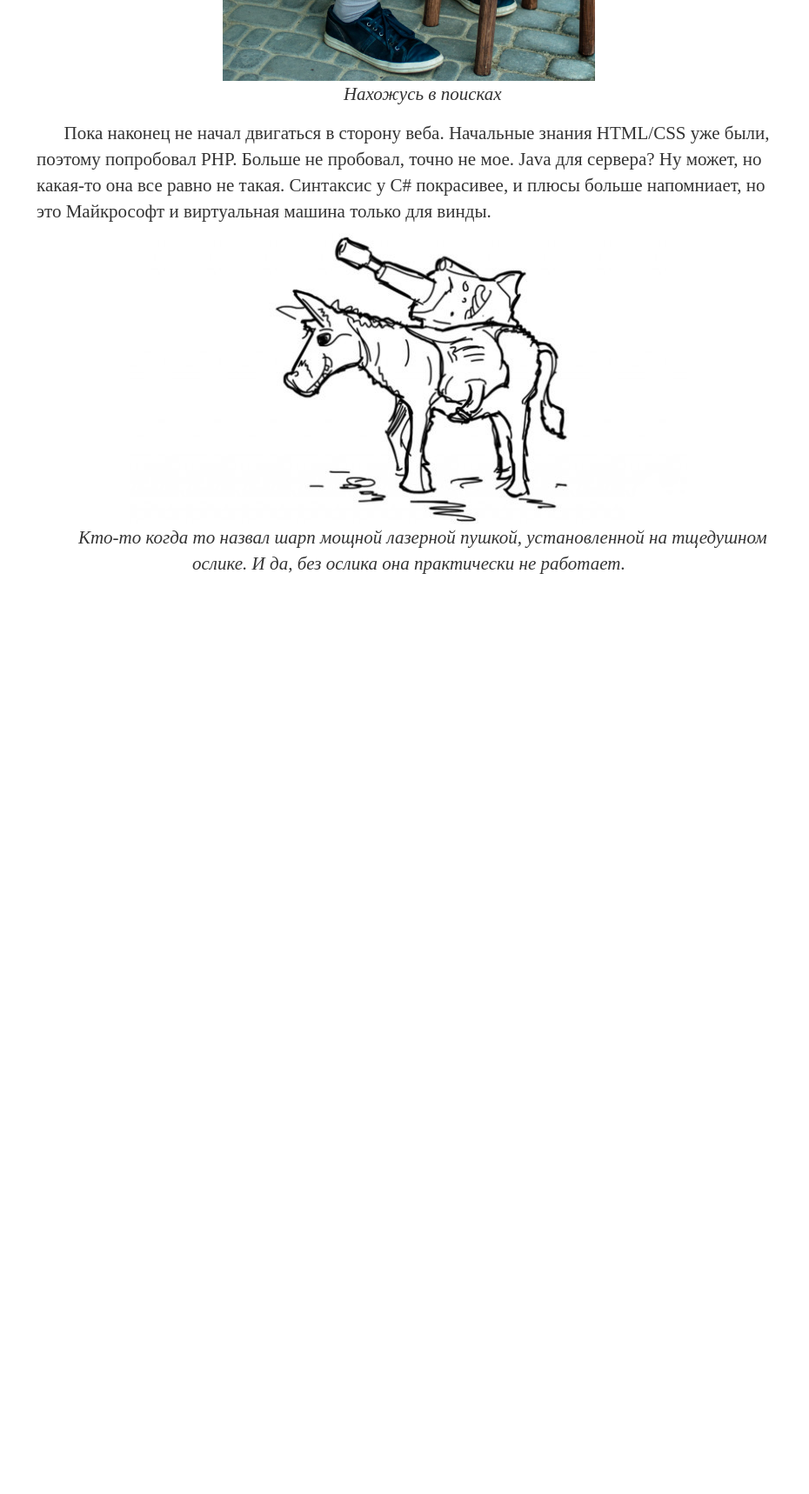
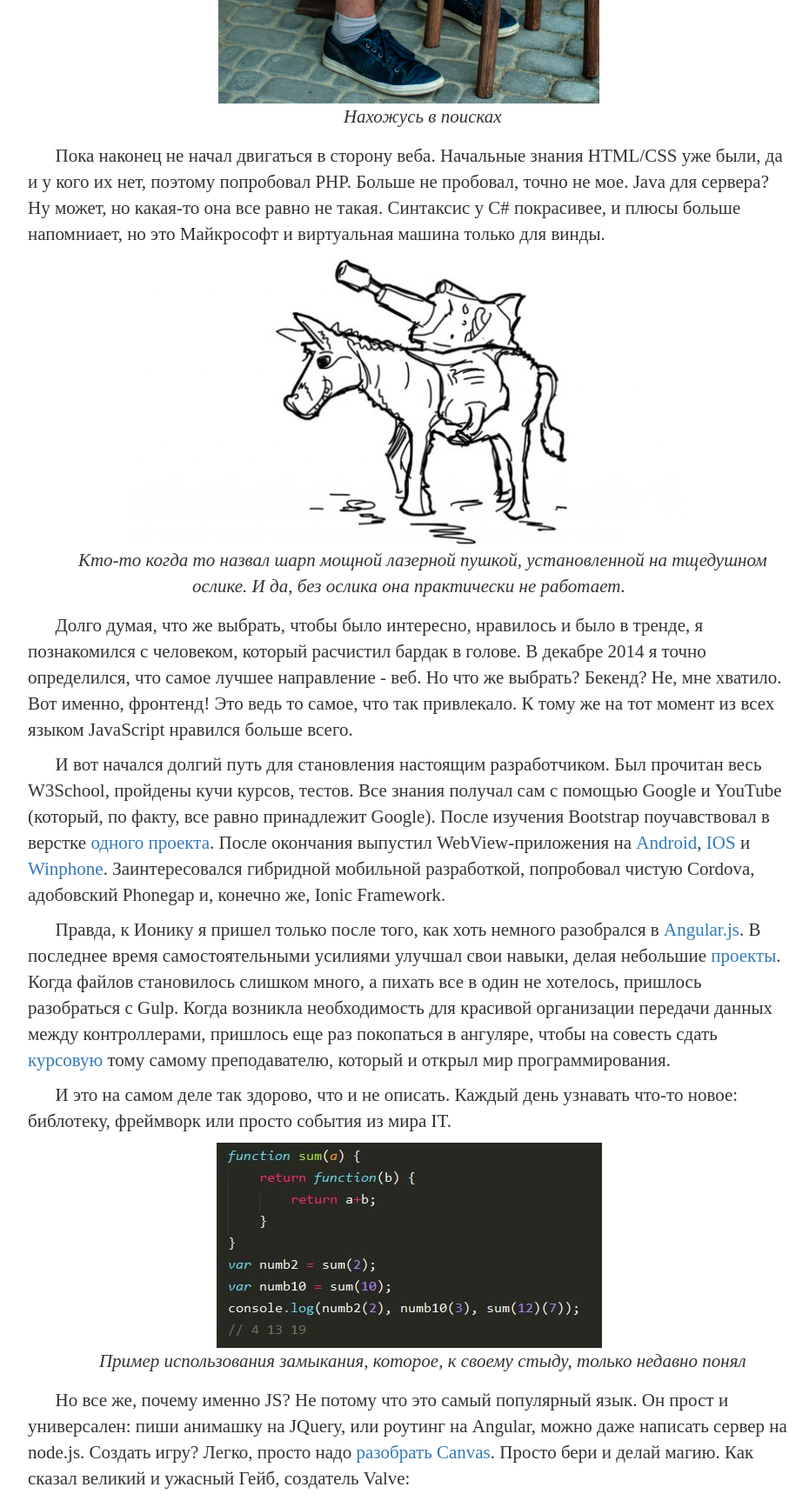
Before and after one commit to ocnskyy/ocnskyy.github.io, a website: page index.html in a window 1280 px wide. Shown: the part 1640-3358 px from the top of the page at 87% size, without its empty margins (170-1100 px from the left). Before the commit the page ends 2353 px from the top, so only its background shows below. Drawn offline with Linux system fonts and the light colour scheme; a web font is replaced by a local one.

Commit message:
finished hello

```diff
--- a/css/style.css
+++ b/css/style.css
@@ -13,8 +13,8 @@
 	margin: 0 auto;
 	text-align: center;
 	margin-bottom: 50px;
-	padding-right: 20px;
-	padding-left: 20px;
+	padding-right: 10px;
+	padding-left: 10px;
 }
 
 @media screen and (max-width: 1400px) {
--- a/index.html
+++ b/index.html
@@ -30,9 +30,22 @@
 				<p>С тех пор перепробовал C#, Java, Python. Учил основы, кодил десктопные приложения. Попробовал Android.</p>
 				<img class="img-responsive bad-images" src="img/me-search.jpg"></img>
 				<p class="about">Нахожусь в поисках</p>
-				<p>Пока наконец не начал двигаться в сторону веба. Начальные знания HTML/CSS уже были, поэтому попробовал PHP. Больше не пробовал, точно не мое. Java для сервера? Ну может, но какая-то она все равно не такая. Синтаксис у C# покрасивее, и плюсы больше напомниает, но это Майкрософт и виртуальная машина только для винды.</p>
+				<p>Пока наконец не начал двигаться в сторону веба. Начальные знания HTML/CSS уже были, да и у кого их нет, поэтому попробовал PHP. Больше не пробовал, точно не мое. Java для сервера? Ну может, но какая-то она все равно не такая. Синтаксис у C# покрасивее, и плюсы больше напомниает, но это Майкрософт и виртуальная машина только для винды.</p>
 				<img src="img/sharp.jpg"class="img-responsive">
 				<p class="about">Кто-то когда то назвал шарп мощной лазерной пушкой, установленной на тщедушном ослике. И да, без ослика она практически не работает.</p>
+				<p>Долго думая, что же выбрать, чтобы было интересно, нравилось и было в тренде, я познакомился с человеком, который расчистил бардак в голове. В декабре 2014 я точно определился, что самое лучшее направление - веб. Но что же выбрать? Бекенд? Не, мне хватило. Вот именно, фронтенд! Это ведь то самое, что так привлекало. К тому же на тот момент из всех языком JavaScript нравился больше всего.</p>
+				<p>И вот начался долгий путь для становления настоящим разработчиком. Был прочитан весь W3School, пройдены кучи курсов, тестов. Все знания получал сам с помощью Google и YouTube (который, по факту, все равно принадлежит Google). После изучения Bootstrap поучавствовал в верстке <a href="http://clickjobs.co.uk/" target="_blank">одного проекта</a>. После окончания выпустил WebView-приложения на <a href="https://play.google.com/store/apps/details?id=clickjobs.co.uk.clickjobs" target="_blank">Android</a>, <a href="https://itunes.apple.com/us/app/click-jobs-ltd./id1047832119" target="_blank">IOS</a> и <a href="https://www.microsoft.com/en-us/store/apps/click-jobs-ltd/9nblggh64d1l" target="_blank"> Winphone</a>. Заинтересовался гибридной мобильной разработкой, попробовал чистую Cordova, адобовский Phonegap и, конечно же, Ionic Framework.</p>
+				<p>Правда, к Ионику я пришел только после того, как хоть немного разобрался в <a href="http://money-charts.herokuapp.com/" target="_blank">Angular.js</a>. В последнее время самостоятельными усилиями улучшал свои навыки, делая небольшие <a href="http://ocnskyy.github.io/geneticAlgorithm/" target="_blank">проекты</a>. Когда файлов становилось слишком много, а пихать все в один не хотелось, пришлось разобраться с Gulp. Когда возникла необходимость для красивой организации передачи данных между контроллерами, пришлось еще раз покопаться в ангуляре, чтобы на совесть сдать <a href="http://socionic-tree.herokuapp.com/" target="_blank"> курсовую</a> тому самому преподавателю, который и открыл мир программирования.</p>
+				<p>И это на самом деле так здорово, что и не описать. Каждый день узнавать что-то новое: библотеку, фреймворк или просто события из мира IT.</p>
+				<img src="img/closure.JPG" class="img-responsive">
+				<p class="about">Пример использования замыкания, которое, к своему стыду, только недавно понял</p>
+				<p>Но все же, почему именно JS? Не потому что это самый популярный язык. Он прост и универсален: пиши анимашку на JQuery, или роутинг на Angular, можно даже написать сервер на node.js. Создать игру? Легко, просто надо <a href="http://ocnskyy.github.io/canvasFun/" target="_blank">разобрать Canvas</a>. Просто бери и делай магию. Как сказал великий и ужасный Гейб, создатель Valve:</p>
+				<img class="img-responsive" src="img/gabe.jpg"></img>
+				<p class="about">Programmers of tomorrow are the wizards of the future.</p>
+				<p>Что же касается ОС, то всю жизнь сидел на винде, но после открытия линукса так и не успокоился. В результате имею Dual Boot на всех машинах. Debian, Ubuntu, Arch, Fedora, OpenSuse, CentOS - все перепробовал. Почувствовал удобство даже недавно, когда не смог из под винды залить приложение на Heroku. А из под ElementaryOS смог.</p>
+				<p>Что дальше? В планах до конца разобраться с ES6, ведь это спецификация, которую будут поддерживать все браузеры. Также хотелось бы уметь писать небольшой Rest API, используя MongoDB+Express+Node.js. Из всех фреймворком на первом месте по изучению стоит React, ведь это просто разрыв шаблона. А после выхода React Native не успокоюсь, пока не напишу какое-нибудь мобильное приложение.</p>
+				<img src="img/me-end.jpg" class="img-responsive">
+				<p class="about">Спасибо за внимание.</p>
 			</div>
 
 			<div id="tab-3">third</div>
```
Also changed, not shown: img/closure.JPG (added), img/gabe.jpg (added), img/me-end.jpg (added), 1 other file.
